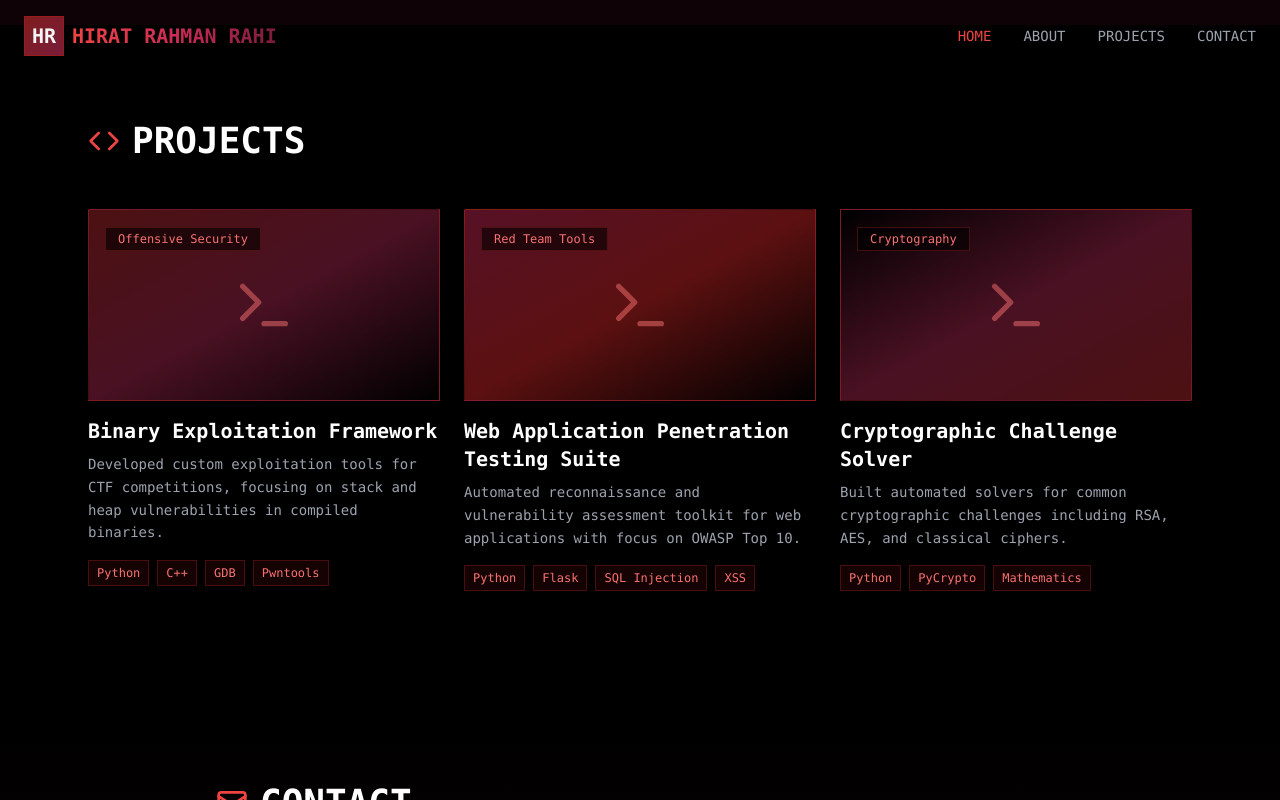
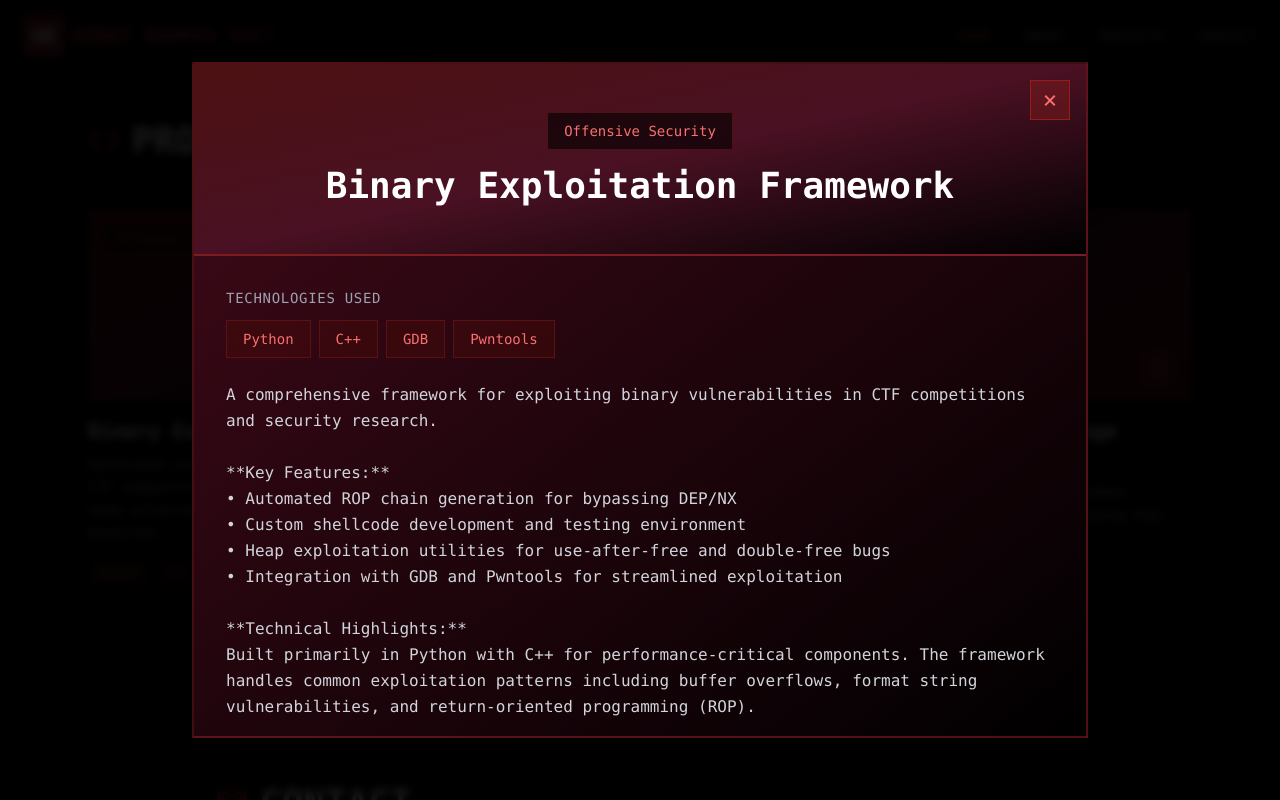
Before and after one commit to hiratinspace/hr_portfolio, a React (Create React App) app: page / in a window 1280 px wide. Both pictures are taken after a click on the element 264 px from the left and 3407 px from the top of the page. Shown: the part 3007-3807 px from the top of the page. Built offline with nearby package versions, Linux system fonts and the light colour scheme.

Commit message:
Add project modal with detailed descriptions

```diff
--- a/src/App.js
+++ b/src/App.js
@@ -1,9 +1,10 @@
 import React, { useState, useEffect } from 'react';
-import { Shield, Terminal, Code, Briefcase, GraduationCap, User, Mail, Linkedin, ChevronRight, Lock, Cpu, Network } from 'lucide-react';
+import { Shield, Terminal, Code, Award, Briefcase, GraduationCap, User, Mail, Linkedin, Github, ChevronRight, Lock, Cpu, Network } from 'lucide-react';
 
 const Portfolio = () => {
   const [activeSection, setActiveSection] = useState('home');
   const [scrolled, setScrolled] = useState(false);
+  const [selectedProject, setSelectedProject] = useState(null);
 
   useEffect(() => {
     const handleScroll = () => {
@@ -31,21 +32,87 @@ const Portfolio = () => {
       category: "Offensive Security",
       description: "Developed custom exploitation tools for CTF competitions, focusing on stack and heap vulnerabilities in compiled binaries.",
       tech: ["Python", "C++", "GDB", "Pwntools"],
-      gradient: "from-red-900 via-burgundy-900 to-black"
+      gradient: "from-red-900 via-burgundy-900 to-black",
+      fullDescription: `A comprehensive framework for exploiting binary vulnerabilities in CTF competitions and security research.
+
+**Key Features:**
+• Automated ROP chain generation for bypassing DEP/NX
+• Custom shellcode development and testing environment
+• Heap exploitation utilities for use-after-free and double-free bugs
+• Integration with GDB and Pwntools for streamlined exploitation
+
+**Technical Highlights:**
+Built primarily in Python with C++ for performance-critical components. The framework handles common exploitation patterns including buffer overflows, format string vulnerabilities, and return-oriented programming (ROP).
+
+**Challenges Overcome:**
+One of the biggest challenges was creating reliable exploits that work across different system configurations. I implemented multiple payload strategies that adapt to different security mitigations like ASLR, stack canaries, and PIE.
+
+**Results:**
+Successfully used in 10+ CTF competitions with a 70% solve rate on binary exploitation challenges.`,
+      links: [
+        { label: "GitHub Repository", url: "#" },
+        { label: "Documentation", url: "#" }
+      ]
     },
     {
       title: "Web Application Penetration Testing Suite",
       category: "Red Team Tools",
       description: "Automated reconnaissance and vulnerability assessment toolkit for web applications with focus on OWASP Top 10.",
       tech: ["Python", "Flask", "SQL Injection", "XSS"],
-      gradient: "from-burgundy-800 via-red-800 to-black"
+      gradient: "from-burgundy-800 via-red-800 to-black",
+      fullDescription: `An automated penetration testing suite designed to identify and exploit common web application vulnerabilities.
+
+**Core Capabilities:**
+• Automated SQL injection detection and exploitation
+• XSS (Cross-Site Scripting) vulnerability scanner
+• CSRF token analysis and bypass techniques
+• Authentication and session management testing
+• Directory traversal and file inclusion testing
+
+**Architecture:**
+Built with Flask for the web interface and Python for the scanning engine. Uses multithreading for concurrent testing of multiple endpoints. Includes a custom reporting system that generates detailed vulnerability reports with remediation steps.
+
+**Real-World Applications:**
+Used this suite in authorized penetration tests for educational purposes and CTF web challenges. It's helped me understand both offensive and defensive perspectives of web security.
+
+**Learning Experience:**
+This project taught me the importance of responsible disclosure and ethical hacking. Every vulnerability found is an opportunity to improve security.`,
+      links: [
+        { label: "GitHub Repository", url: "#" },
+        { label: "Demo Video", url: "#" }
+      ]
     },
     {
       title: "Cryptographic Challenge Solver",
       category: "Cryptography",
       description: "Built automated solvers for common cryptographic challenges including RSA, AES, and classical ciphers.",
       tech: ["Python", "PyCrypto", "Mathematics"],
-      gradient: "from-black via-burgundy-900 to-red-900"
+      gradient: "from-black via-burgundy-900 to-red-900",
+      fullDescription: `A collection of tools and algorithms for solving cryptographic puzzles commonly found in CTF competitions.
+
+**Supported Cryptosystems:**
+• RSA (small exponent attacks, Wiener's attack, Fermat factorization)
+• Classical ciphers (Caesar, Vigenère, substitution ciphers)
+• AES modes of operation and padding oracle attacks
+• Hash function analysis and collision detection
+• ECB/CBC mode exploitation
+
+**Mathematical Foundations:**
+Implements number theory algorithms including:
+- Extended Euclidean algorithm for modular arithmetic
+- Chinese Remainder Theorem for solving systems
+- Pollard's rho algorithm for integer factorization
+- Baby-step giant-step for discrete logarithms
+
+**Automation Features:**
+The toolkit automatically identifies cipher types and applies appropriate attack strategies. It includes frequency analysis for classical ciphers and automated parameter recovery for modern cryptosystems.
+
+**CTF Success:**
+This toolkit has been instrumental in solving 50+ cryptography challenges across various CTF platforms including picoCTF, HackTheBox, and TryHackMe.`,
+      links: [
+        { label: "GitHub Repository", url: "#" },
+        { label: "Writeups", url: "#" }
+      ]
     }
   ];
 
@@ -311,8 +378,12 @@ const Portfolio = () => {
 
           <div className="grid grid-cols-1 md:grid-cols-2 lg:grid-cols-3 gap-6">
             {projects.map((project, idx) => (
-              <div key={idx} className="group cursor-pointer">
-                <div className={`h-48 bg-gradient-to-br ${project.gradient} mb-4 relative overflow-hidden border border-red-900/50`}>
+              <div
+                key={idx}
+                className="group cursor-pointer"
+                onClick={() => setSelectedProject(project)}
+              >
+                <div className={`h-48 bg-gradient-to-br ${project.gradient} mb-4 relative overflow-hidden border border-red-900/50 group-hover:border-red-600 transition-all`}>
                   <div className="absolute inset-0 bg-black/40 group-hover:bg-black/20 transition-all"></div>
                   <div className="absolute inset-0 flex items-center justify-center">
                     <Terminal className="w-16 h-16 text-red-400/50 group-hover:text-red-400 transition-all group-hover:scale-110" />
@@ -321,6 +392,11 @@ const Portfolio = () => {
                     <span className="px-3 py-1 bg-black/60 border border-red-900/50 text-xs text-red-400 backdrop-blur">
                       {project.category}
                     </span>
+                  </div>
+                  <div className="absolute bottom-4 right-4">
+                    <div className="w-8 h-8 bg-red-900/60 border border-red-700 flex items-center justify-center backdrop-blur group-hover:bg-red-800/60 transition-all">
+                      <ChevronRight className="w-5 h-5 text-red-300" />
+                    </div>
                   </div>
                 </div>
                 <h3 className="text-xl font-bold mb-2 text-white group-hover:text-red-400 transition-colors">{project.title}</h3>
@@ -382,6 +458,81 @@ const Portfolio = () => {
         </div>
       </footer>
 
+      {/* Project Modal */}
+      {selectedProject && (
+        <div
+          className="fixed inset-0 bg-black/90 backdrop-blur-sm z-50 flex items-center justify-center p-4 overflow-y-auto"
+          onClick={() => setSelectedProject(null)}
+        >
+          <div
+            className="bg-gradient-to-br from-burgundy-950/95 to-black border-2 border-red-900/50 max-w-4xl w-full my-8 relative"
+            onClick={(e) => e.stopPropagation()}
+          >
+            {/* Close button */}
+            <button
+              onClick={() => setSelectedProject(null)}
+              className="absolute top-4 right-4 w-10 h-10 bg-red-900/50 border border-red-800 hover:bg-red-900 hover:border-red-600 transition-all flex items-center justify-center group z-10"
+            >
+              <span className="text-2xl text-red-400 group-hover:text-red-300">×</span>
+            </button>
+
+            {/* Header */}
+            <div className={`h-48 bg-gradient-to-br ${selectedProject.gradient} relative overflow-hidden border-b-2 border-red-900/50`}>
+              <div className="absolute inset-0 bg-black/40"></div>
+              <div className="absolute inset-0 flex flex-col items-center justify-center p-8">
+                <span className="px-4 py-2 bg-black/60 border border-red-900/50 text-sm text-red-400 backdrop-blur mb-4">
+                  {selectedProject.category}
+                </span>
+                <h2 className="text-4xl font-bold text-white text-center">{selectedProject.title}</h2>
+              </div>
+            </div>
+
+            {/* Content */}
+            <div className="p-8 max-h-[60vh] overflow-y-auto">
+              {/* Tech Stack */}
+              <div className="mb-6">
+                <h3 className="text-sm text-gray-400 uppercase tracking-wider mb-3">Technologies Used</h3>
+                <div className="flex flex-wrap gap-2">
+                  {selectedProject.tech.map((tech, i) => (
+                    <span key={i} className="px-4 py-2 bg-red-950/50 border border-red-900/50 text-red-400 text-sm">
+                      {tech}
+                    </span>
+                  ))}
+                </div>
+              </div>
+
+              {/* Description */}
+              <div className="mb-6">
+                <div className="text-gray-300 leading-relaxed whitespace-pre-line">
+                  {selectedProject.fullDescription}
+                </div>
+              </div>
+
+              {/* Links */}
+              {selectedProject.links && (
+                <div className="border-t border-red-900/30 pt-6">
+                  <h3 className="text-sm text-gray-400 uppercase tracking-wider mb-4">Project Links</h3>
+                  <div className="flex flex-wrap gap-4">
+                    {selectedProject.links.map((link, i) => (
+                      <a
+                        key={i}
+                        href={link.url}
+                        target="_blank"
+                        rel="noopener noreferrer"
+                        className="px-6 py-3 bg-gradient-to-r from-red-900 to-burgundy-900 hover:from-red-800 hover:to-burgundy-800 transition-all border border-red-800 flex items-center space-x-2 group"
+                      >
+                        <span>{link.label}</span>
+                        <ChevronRight className="w-4 h-4 group-hover:translate-x-1 transition-transform" />
+                      </a>
+                    ))}
+                  </div>
+                </div>
+              )}
+            </div>
+          </div>
+        </div>
+      )}
+
       <style jsx>{`
         @keyframes float {
           0%, 100% { transform: translateY(0px); }
```
Also changed, not shown: 1 other file (tests, documents, lock files or other folders).
